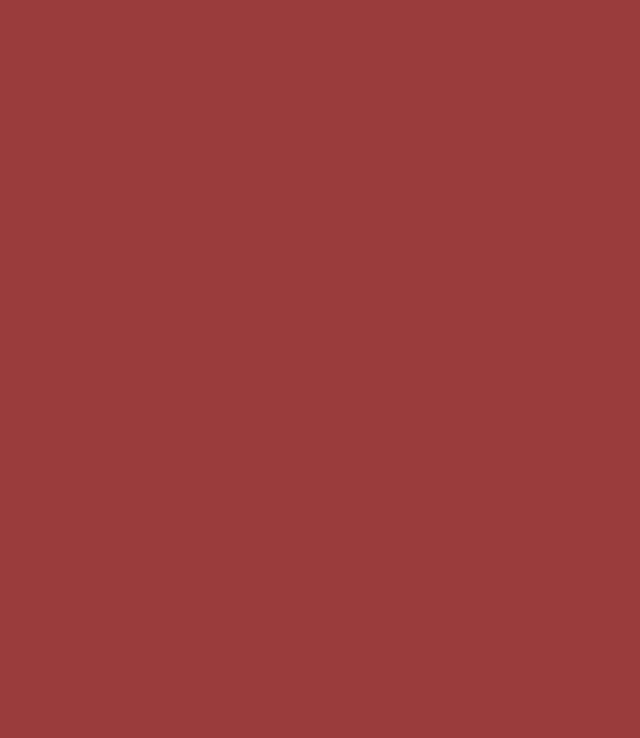
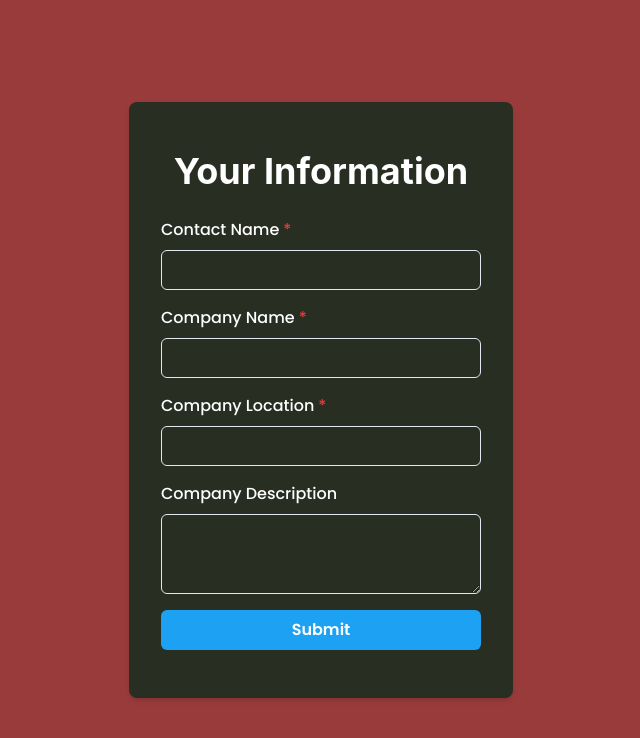
Before and after one commit to coderoyalty/job-board, a React (Vite) app in the folder frontend/: page /employer-signup in a window 1280 px wide. Before the commit this address had no page. Shown: the top 738 px of the page, without its empty margins (319-959 px from the left). Built offline with nearby package versions, Linux system fonts and the light colour scheme.

Commit message:
f-prototype: Employer Registration page - setup employer sign-up form - prototype employer sign-up

```diff
--- a/frontend/src/App.jsx
+++ b/frontend/src/App.jsx
@@ -4,6 +4,7 @@ import Layout from "./Layout";
 import Editor from "./components/Editor";
 import JobPage from "./pages/JobPage";
 import HomePage from "./pages/Home";
+import EmployerSignup from "./pages/EmployerSignup";
 
 function App() {
   return (
@@ -15,6 +16,7 @@ function App() {
             <Route path="editor" element={<Editor />} />
             <Route path="job-offer" element={<JobPage />} />
           </Route>
+          <Route path="employer-signup" element={<EmployerSignup />} />
         </Routes>
       </Router>
     </ChakraProvider>
--- /dev/null
+++ b/frontend/src/pages/EmployerSignup.jsx
@@ -0,0 +1,141 @@
+import {
+  Container,
+  Stack,
+  HStack,
+  Heading,
+  Text,
+  Button,
+  Checkbox,
+  Divider,
+  Link,
+  Box,
+  FormControl,
+  FormLabel,
+  Input,
+  Textarea,
+  Radio,
+  RadioGroup,
+} from "@chakra-ui/react";
+import React from "react";
+import { useFormik } from "formik";
+
+function delay(ms) {
+  return new Promise((resolve) => {
+    setTimeout(() => {
+      resolve(`Delay of ${ms} milliseconds completed`);
+    }, ms);
+  });
+}
+
+const BaseLoginForm = () => {
+  const context = React.useContext(Context);
+  const [loading, setLoading] = React.useState(false);
+
+  const formik = useFormik({
+    initialValues: { contactName: "", companyName: "", companyLocation: "" },
+    onSubmit: (values) => {
+      setLoading(true);
+
+      delay(1000).then(() => {
+        alert(JSON.stringify(values, null, 4));
+        context.setStep(1);
+        setLoading(false);
+      });
+    },
+  });
+
+  return (
+    <Stack direction="column" spacing={8} className="p-4">
+      <Heading textAlign="center">Create An Account</Heading>
+      <Box as="form" onSubmit={formik.handleSubmit}>
+        <Stack direction={"column"} spacing={6}>
+          <FormControl isRequired>
+            <FormLabel>Email</FormLabel>
+            <Input
+              type="text"
+              name="email"
+              id="email"
+              onChange={formik.handleChange}
+              value={formik.values.email}
+            />
+          </FormControl>
+          <FormControl isRequired>
+            <FormLabel htmlFor="password">Password</FormLabel>
+            <Input
+              type="password"
+              name="password"
+              id="password"
+              onChange={formik.handleChange}
+              value={formik.values.password}
+            />
+          </FormControl>
+          <Button colorScheme="whatsapp" type="submit" isLoading={loading}>
+            Create Account
+          </Button>
+        </Stack>
+      </Box>
+    </Stack>
+  );
+};
+
+const EmployerDetailForm = () => {
+  return (
+    <Stack direction="column" spacing={6} className="p-4">
+      <Heading textAlign="center">Your Information</Heading>
+      <Box as="form">
+        <Stack direction={"column"} spacing={4}>
+          <FormControl isRequired>
+            <FormLabel>Contact Name</FormLabel>
+            <Input type="text" name="contactName" id="contactName" />
+          </FormControl>
+          <FormControl isRequired>
+            <FormLabel htmlFor="companyName">Company Name</FormLabel>
+            <Input type="text" name="companyName" id="companyName" />
+          </FormControl>
+          <FormControl isRequired>
+            <FormLabel htmlFor="companyName">Company Location</FormLabel>
+            <Input type="text" name="companyLocation" id="companyLocation" />
+          </FormControl>
+          <FormControl>
+            <FormLabel htmlFor="companyLocation">Company Description</FormLabel>
+            <Textarea name="companyLocation" id="companyLocation" />
+          </FormControl>
+          <Button colorScheme="twitter" type="submit">
+            Submit
+          </Button>
+        </Stack>
+      </Box>
+    </Stack>
+  );
+};
+
+const Context = React.createContext({
+  step: 0,
+  /**
+   *
+   * @param {React.SetStateAction<number>} value
+   */
+  setStep: (value) => {},
+});
+
+const EmployerSignup = () => {
+  const [step, setStep] = React.useState(1);
+
+  return (
+    <Box
+      as="section"
+      className="w-full min-h-screen flex justify-center items-center"
+    >
+      <Container
+        maxW="sm"
+        className="text-white bg-[#292e23] rounded-lg shadow-md px-4 py-8"
+      >
+        <Context.Provider value={{ step, setStep }}>
+          {step === 0 ? <BaseLoginForm /> : <EmployerDetailForm />}
+        </Context.Provider>
+      </Container>
+    </Box>
+  );
+};
+
+export default EmployerSignup;
```
